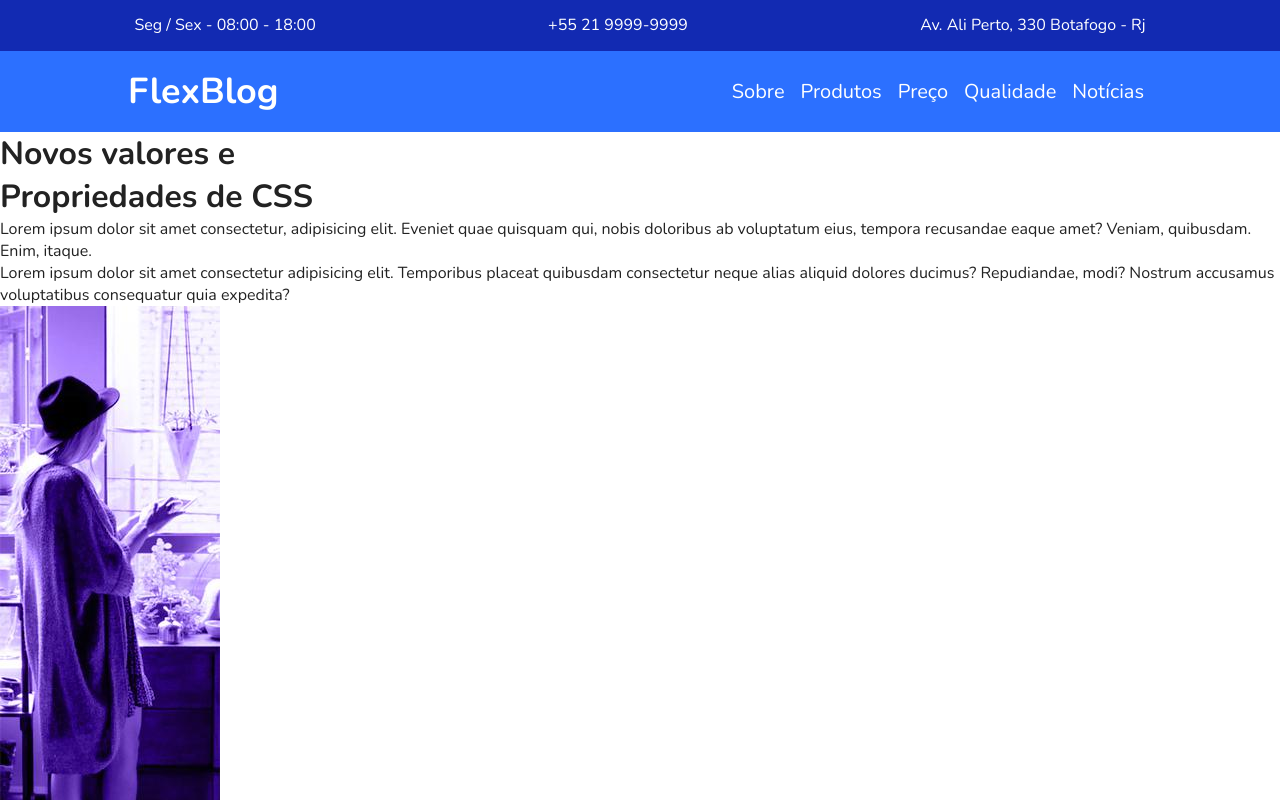
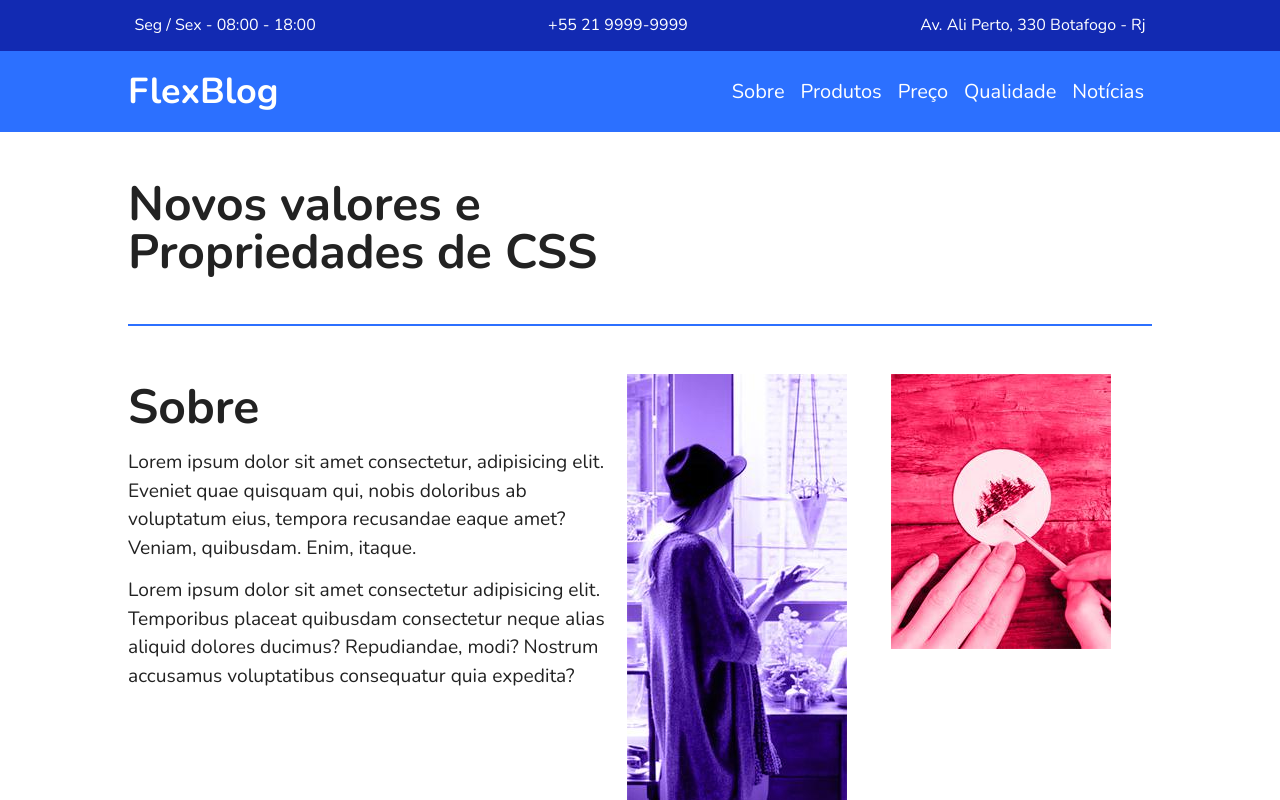
Before and after one commit to IvanConsalter/Flexbox_Course, a plain HTML site: page index.html in a window 1280 px wide. Shown: the top 800 px of the page. Drawn offline with nearby package versions, Linux system fonts and the light colour scheme.

Commit message:
added style in about

```diff
--- a/css/style.css
+++ b/css/style.css
@@ -83,3 +83,47 @@ img {
 .menu ul a:hover {
     color:
 }
+
+/* Title */
+.title {
+    font-size: 3rem;
+    line-height: 1;
+    margin: 3rem auto;
+    width: 80%;
+    max-width: 1200px;
+}
+
+/* Sobre */
+.sobre {
+    border-top: 2px solid #2c70ff;
+    border-bottom: 2px solid #2c70ff;
+    width: 80%;
+    max-width: 1200px;
+    margin: auto;
+    padding: 3rem 0;
+    display: flex;
+    flex-wrap: wrap;
+}
+
+.sobre .sobre-info {
+    flex: 2 1 300px;
+    padding-right: 0.6rem;
+}
+
+.sobre .sobre-info h1 {
+    font-size: 3rem;
+    margin-bottom: 0.5rem;
+}
+
+.sobre .sobre-info p {
+    font-size: 1.2rem;
+    line-height: 1.5;
+    margin-bottom: 0.8rem;
+    color: #222222;
+}
+
+.sobre .sobre-img {
+    flex: 1 1 160px;
+    margin-right: 0.2rem;
+    margin-left: 0.2rem;
+}
--- a/index.html
+++ b/index.html
@@ -37,6 +37,7 @@
 
     <section class="sobre" id="sobre">
         <div class="sobre-info">
+            <h1>Sobre</h1>
             <p>
                 Lorem ipsum dolor sit amet consectetur, adipisicing elit. Eveniet quae quisquam qui, nobis doloribus ab voluptatum eius, tempora recusandae eaque amet? Veniam, quibusdam. Enim, itaque.
             </p>
```
